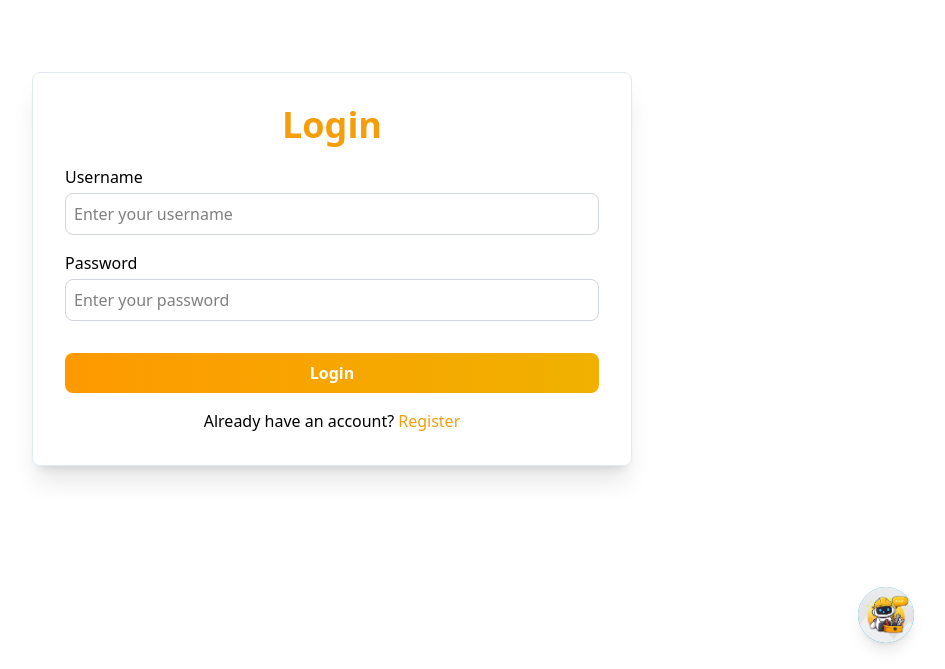
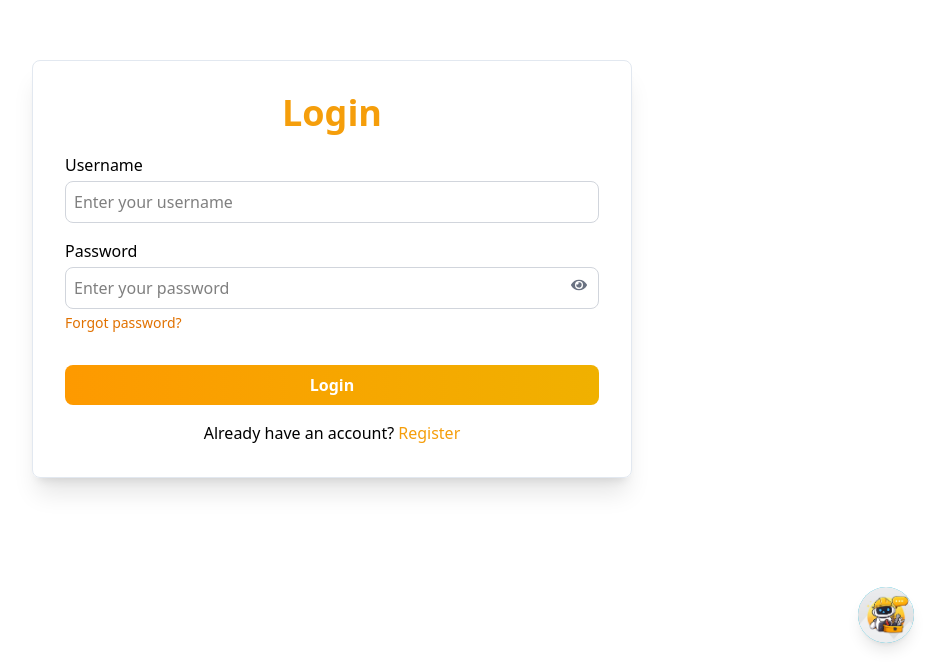
Before and after one commit to HasalKenula/WorkSure-frontend, a React (Vite) app: page /auth/login in a window 1280 px wide. Shown: the part 131-800 px from the top of the page, without its empty margins (308-1253 px from the left). Built offline with nearby package versions, Linux system fonts and the light colour scheme; no server answers.

Commit message:
password show icon added

```diff
--- a/src/pages/ResetPassword.jsx
+++ b/src/pages/ResetPassword.jsx
@@ -1,12 +1,14 @@
 import React , { useState } from 'react';
 import axios from 'axios';
 import { useSearchParams } from "react-router-dom";
+import { FaEye, FaEyeSlash } from "react-icons/fa";
 
 export default function ResetPassword() {
     const [searchParams] = useSearchParams();
     const token = searchParams.get("token");
     const [password, setPassword] = useState("");
     const [message, setMessage] = useState("");
+    const [showPassword, setShowPassword] = useState(false);
 
     const handleSubmit = async (e)=>{
         e.preventDefault();
@@ -35,9 +37,17 @@ export default function ResetPassword() {
                     <label className="block text-gray-700 mb-1" htmlFor="password">
                             New Password
                     </label>
-                    <input type='password' placeholder='Enter new password' value={password} required onChange={(E)=>setPassword(E.target.value)}
-                        className="w-full px-4 py-2 border rounded-lg focus:outline-none focus:ring-2 focus:ring-orange-400 focus:border-transparent"
-                    />
+                    <div className="relative">
+                        <input type={showPassword ? "text" : "password"} placeholder='Enter new password' value={password} required onChange={(E)=>setPassword(E.target.value)}
+                            className="w-full px-4 py-2 border rounded-lg focus:outline-none focus:ring-2 focus:ring-orange-400 focus:border-transparent"
+                        />
+                        <span
+                            className="absolute right-3 top-2.5 cursor-pointer text-gray-500"
+                            onClick={() => setShowPassword(!showPassword)}
+                        >
+                            {showPassword ? <FaEyeSlash /> : <FaEye />}
+                        </span>
+                    </div>
                 </div>
                 <button type='submit' className="w-full bg-gradient-to-r from-orange-400 to-yellow-500 text-white py-2 rounded-lg font-semibold hover:opacity-90 transition">Reset Password</button>
             </form>
--- a/src/pages/auth/Login.jsx
+++ b/src/pages/auth/Login.jsx
@@ -2,7 +2,8 @@ import { useState } from "react";
 import { useAuth } from "../../context/AuthContext";
 import { useNavigate } from "react-router-dom";
 import toast from "react-hot-toast";
-import api from '../../api/axios'
+import api from '../../api/axios';
+import { FaEye, FaEyeSlash } from "react-icons/fa";
 
 function Login() {
 
@@ -13,6 +14,7 @@ function Login() {
     const [username, setUsername] = useState("");
     const [password, setPassword] = useState("");
     const [error, setError] = useState("");
+    const [showPassword, setShowPassword] = useState(false);
 
     async function submit(event) {
         event.preventDefault(); //disable default form submission
@@ -66,13 +68,27 @@ function Login() {
                     </div>
                     <div className="mb-4">
                         <label className="block mb-1">Password</label>
-                        <input type="password" placeholder="Enter your password" onChange={function (event) {
-                            setPassword(event.target.value);
-                            setError("");
-                        }}
+                        <div className="relative">
+                            <input type={showPassword ? "text" : "password"} placeholder="Enter your password" onChange={function (event) {
+                                setPassword(event.target.value);
+                                setError("");
+                            }}
+                                className="w-full p-2  border border-gray-300  rounded-lg focus:border-amber-500 focus:ring-2 focus:ring-amber-300 focus:outline-none transition-all"
+                            />
+                            <span
+                                className="absolute right-3 top-2.5 cursor-pointer text-gray-500"
+                                onClick={() => setShowPassword(!showPassword)}
+                            >
+                                {showPassword ? <FaEyeSlash /> : <FaEye />}
+                            </span>
+                        </div>
 
-                            className="w-full p-2  border border-gray-300  rounded-lg focus:border-amber-500 focus:ring-2 focus:ring-amber-300 focus:outline-none transition-all"
-                        />
+                        <p
+                            className="text-sm text-amber-600 cursor-pointer mt-1"
+                            onClick={() => navigate("/forgot-password")}
+                        >
+                            Forgot password?
+                        </p>
                     </div>
 
                     {error && <div className="text-sm text-red-500">{error}</div>}
```
